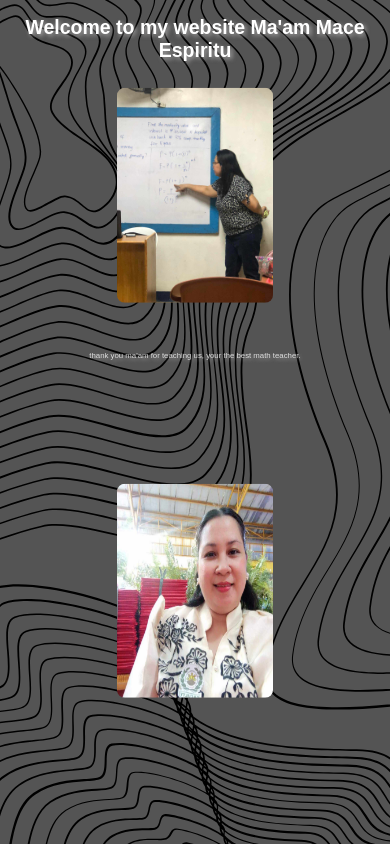
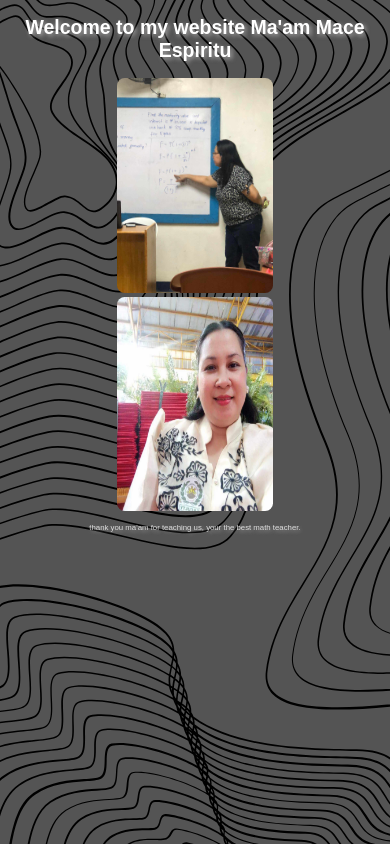
Before and after one commit to kimgumisad/kimgumisad.github.io, a plain HTML site: page index.html in a window 390 px wide. Drawn offline with Linux system fonts and the light colour scheme.

Commit message:
Add files via upload

```diff
--- a/index.html
+++ b/index.html
@@ -14,6 +14,8 @@
         </div>
         <div>
             <img src="photo1.jpg" alt="photo1" class="left-image">
+        </div>
+        <div>
             <img src="photo2.jpg" alt="photo2" class="right-image">
         </div>
         <div>
--- a/styles.css
+++ b/styles.css
@@ -21,7 +21,7 @@
     }
 }
 
-@media screen and (min-width: 768px) {
+@media screen and (orientation: landscape) {
 
     *,
     ::after,
@@ -95,7 +95,7 @@
     }
 }
 
-@media screen and (max-width: 767px) {
+@media screen and (orientation: portrait) {
 
     *,
     ::after,
@@ -114,10 +114,8 @@
     }
 
     h1 {
-        z-index: 5;
         animation: fade-in-top 1.5s ease;
         position: relative;
-        display: block;
         font-size: 5vw;
         text-shadow: 2px 2px 4px rgba(252, 249, 249, 0.5);
         font-family: 'Barlow Condensed', sans-serif;
@@ -125,12 +123,10 @@
     }
 
     p {
-        z-index: 6;
         animation: appearing 10s ease;
         position: relative;
         text-align: center;
         font-size: 2vw;
-        bottom: -70vw;
         text-shadow: 2px 2px 4px rgba(252, 249, 249, 0.5);
         font-family: 'Barlow Condensed', sans-serif;
         color: white;
@@ -147,26 +143,22 @@
         width: 100vw;
         height: 100vh;
         overflow: hidden;
+        justify-content: center;
+        align-items: center;
     }
 
     .left-image {
-        top: 50vw;
-        left: 50%;
-        transform: translate(-50%, -50%);
+        justify-content: center;
+        text-align: center;
         border-radius: 2vw;
-        display: flex;
-        position: absolute;
+        position: relative;
         width: 40vw;
         height: 55vw;
     }
-
     .right-image {
-        bottom: 10vw;
-        left: 50%;
-        transform: translate(-50%, -50%);
+        text-align: center;
         border-radius: 2vw;
-        display: flex;
-        position: absolute;
+        position: relative;
         width: 40vw;
         height: 55vw;
     }
```
